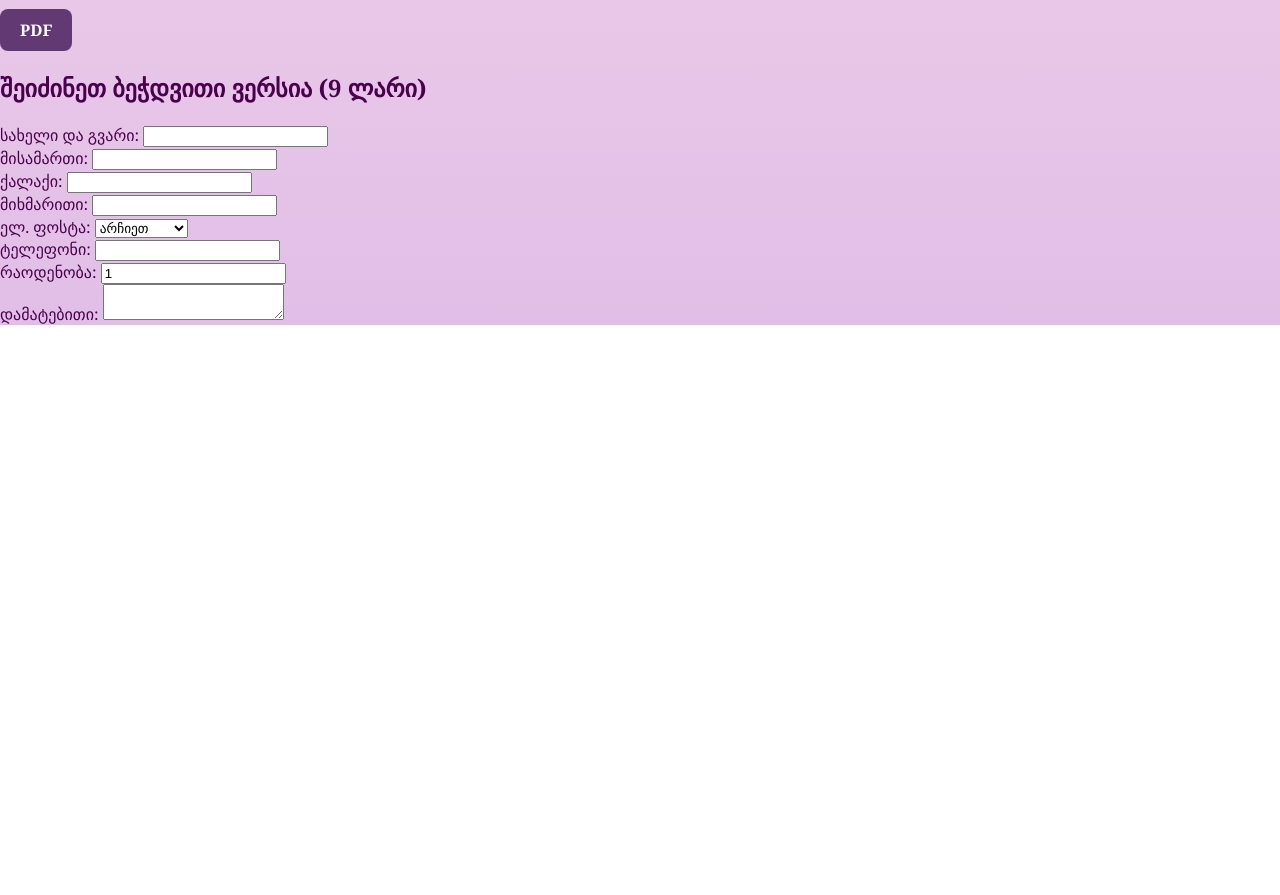
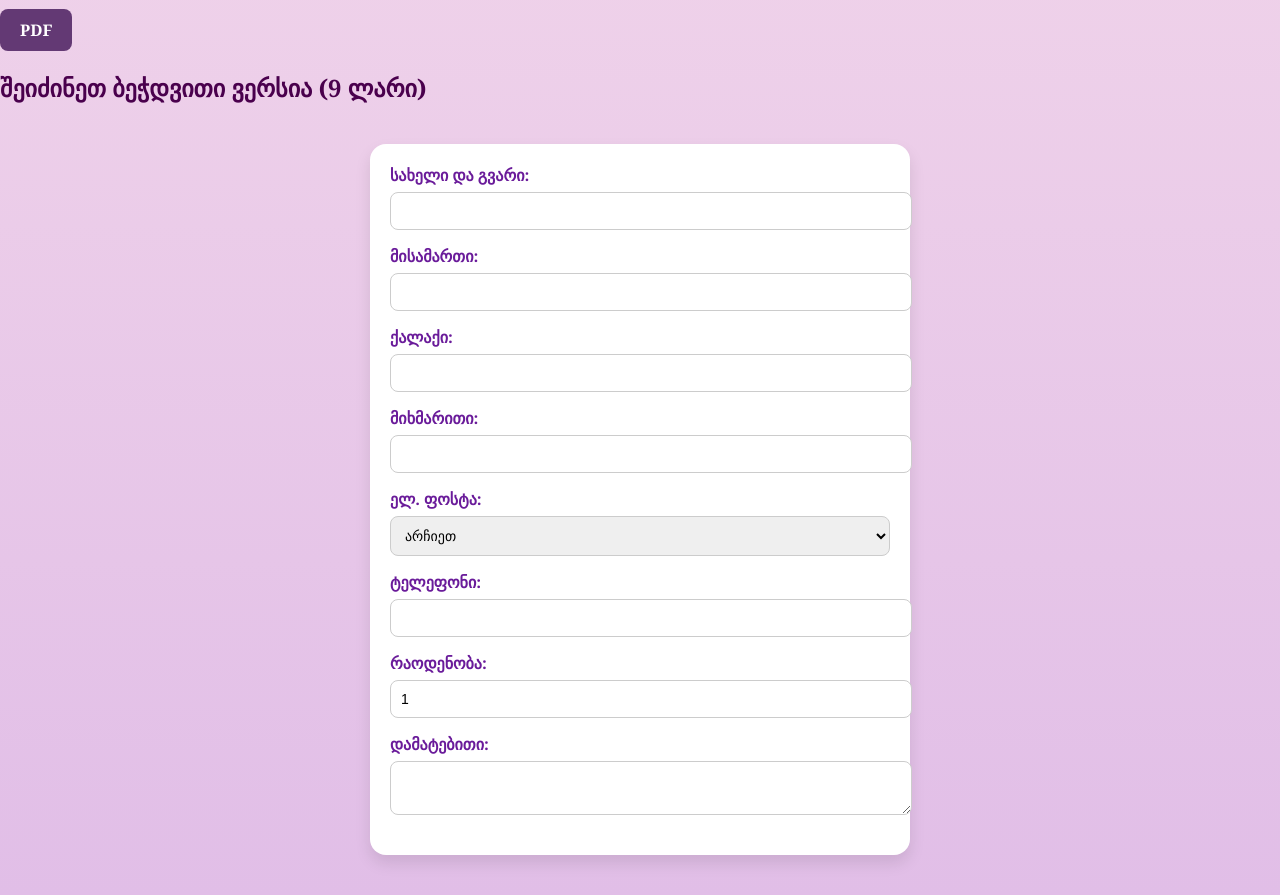
Before and after one commit to NANA-0103/letabook, a website built with Vite: page books.html in a window 1280 px wide. Shown: the part 920-1815 px from the top of the page. Before the commit the page ends 1245 px from the top, so only its background shows below. Built offline with nearby package versions, Linux system fonts and the light colour scheme.

Commit message:
Update books.css
Signed-off-by: NANA-0103 <nanaapakidze@sangu.edu.ge>

```diff
--- a/books.css
+++ b/books.css
@@ -1,6 +1,6 @@
 body {
     font-family: "Georgia", serif;
-    background: linear-gradient(to bottom, #fce4ec, #e1bee7); /* ღია ვარდისფერი და იასამნისფერი */
+    background: linear-gradient(to bottom, #fce4ec, #e1bee7);
     margin: 0;
     padding: 0;
     color: #4a004d;
@@ -69,3 +69,53 @@ header {
 .book-container button:hover {
     background-color: #8e5b78;
 }
+
+/* ახალი დამატება */
+
+.download-button {
+    display: inline-block;
+    margin-top: 20px;
+    padding: 10px 20px;
+    background-color: #633974;
+    color: white;
+    text-decoration: none;
+    border-radius: 8px;
+    font-weight: bold;
+    transition: background-color 0.3s ease;
+}
+
+.download-button:hover {
+    background-color: #512e5f;
+}
+
+.purchase-form {
+    max-width: 500px;
+    margin: 40px auto;
+    background-color: #ffffff;
+    padding: 20px;
+    border-radius: 16px;
+    box-shadow: 0 8px 16px rgba(0, 0, 0, 0.1);
+}
+
+.form-row {
+    margin-bottom: 15px;
+}
+
+label {
+    display: block;
+    margin-bottom: 6px;
+    font-weight: bold;
+    color: #6a1b9a;
+}
+
+input, select, textarea {
+    width: 100%;
+    padding: 10px;
+    border: 1px solid #ccc;
+    border-radius: 8px;
+    font-size: 14px;
+}
+
+textarea {
+    resize: vertical;
+}
```
